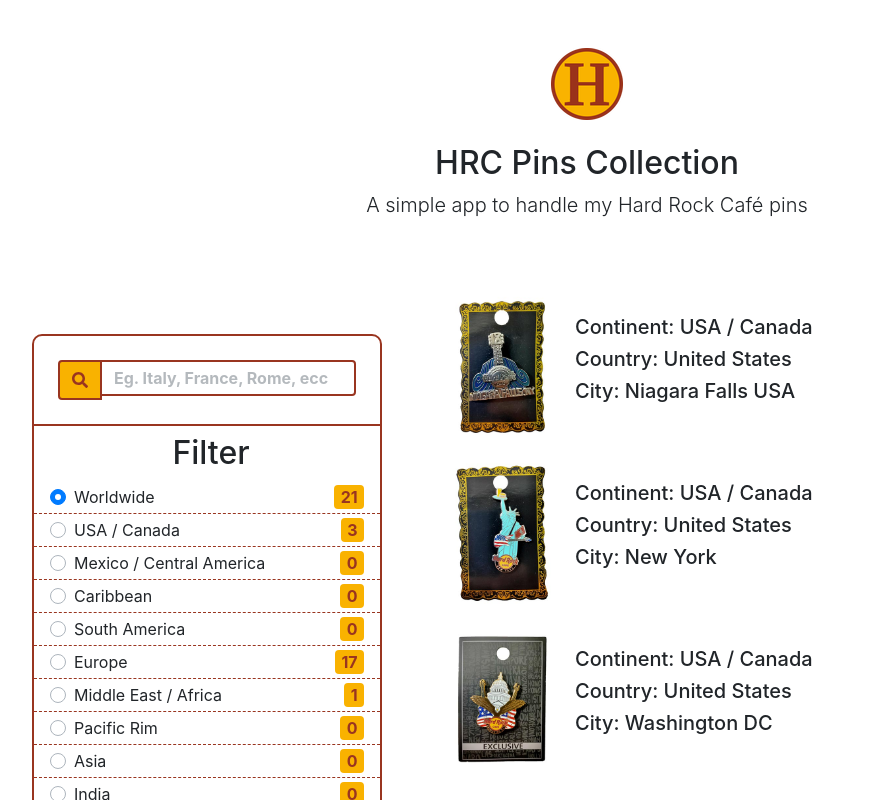
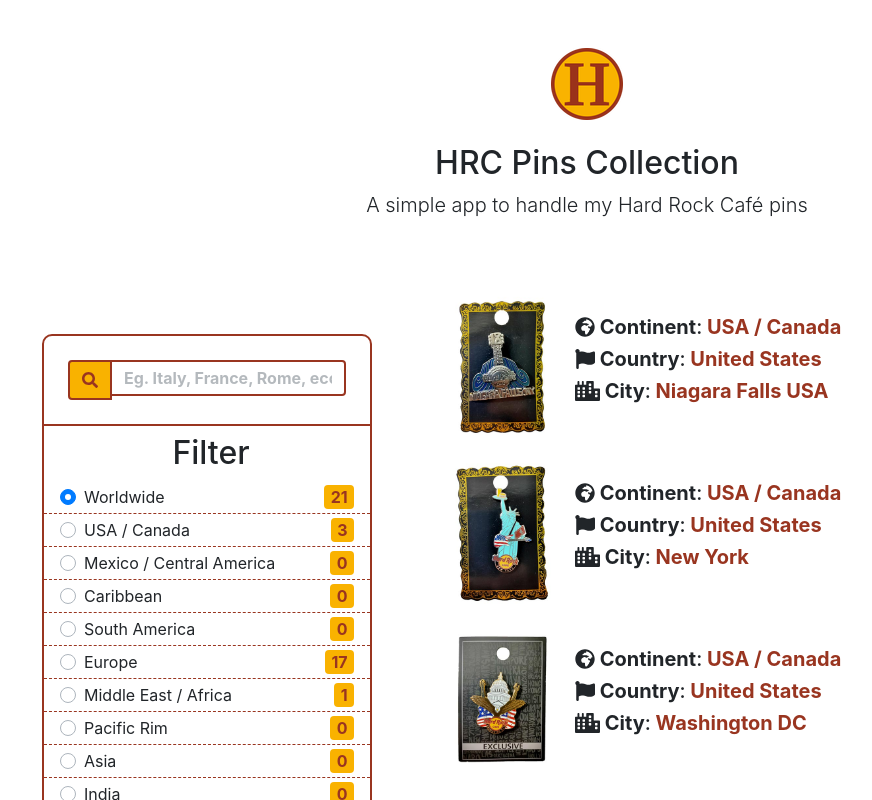
Before and after one commit to yverek/hrc-pins, a React (Create React App) app: page / in a window 1280 px wide. Shown: the top 800 px of the page, without its empty margins (53-925 px from the left). Built offline with nearby package versions, Linux system fonts and the light colour scheme.

Commit message:
Add icons to pin

```diff
--- a/src/App.js
+++ b/src/App.js
@@ -39,7 +39,9 @@
       <div className="App">
         <Container>
           <Header />
+
           <Row className="justify-content-md-center">
+
             <Col md={4} lg={4} className="sidebar sticky-top">
               <Navbar
                 selectedContinent={this.state.selectedContinent}
@@ -47,12 +49,14 @@
                 handleSearch={this.handleSearch}
               />
             </Col>
+
             <Col md={8} lg={8} className="pl-5">
               <Board
                 selectedContinent={this.state.selectedContinent}
                 search={this.state.search}
               />
             </Col>
+
           </Row>
         </Container>
       </div>
--- a/src/components/Board.jsx
+++ b/src/components/Board.jsx
@@ -1,5 +1,5 @@
 import React, { Component } from 'react'
-import Pin from './Pin'
+import { Pin } from './Pin'
 import { PINS } from '../config/constants'
 
 
@@ -7,12 +7,13 @@
   populatePinsList = (selectedContinent) => {
     let pinsList = []
 
-    PINS.map((continent, i) => {
+    PINS.forEach(continent => {
+      // if there are no pins in data structure, we have to skip this cycle otherwise app will give a runtime error
       if(continent.countries !== undefined) {
-        if(this.props.search === "" && (selectedContinent === 'worldwide' || selectedContinent === continent.id)) {
-          continent.countries.map(country => {
-            country.cities.map(city => {
-              return pinsList.push(
+        if(this.props.search === "" && (selectedContinent === 'worldwide' || selectedContinent === continent.id)) { // if user is not searching
+          continent.countries.forEach(country => {
+            country.cities.forEach(city => {
+              pinsList.push(
                 <Pin
                   key={city.id}
                   city={city.name}
@@ -24,14 +25,13 @@
                 />
               )
             })
-            return pinsList
           })
-          return pinsList
-        } else if(this.props.search !== "") {
-          continent.countries.map(country => {
-            country.cities.map(city => {
+        } else if(this.props.search !== "") { // if user is searching
+          continent.countries.forEach(country => {
+            country.cities.forEach(city => {
+              // first we "lowercase" the string and then we check if string that user is looking for is in the country name or in the city name
               if(country.name.toLowerCase().includes(this.props.search.toLowerCase()) || city.name.toLowerCase().includes(this.props.search.toLowerCase())) {
-                return pinsList.push(
+                pinsList.push(
                   <Pin
                     key={city.id}
                     city={city.name}
@@ -44,7 +44,6 @@
                 )
               }
             })
-            return pinsList
           })
         }
       }
@@ -55,7 +54,6 @@
 
   render() {
     return (
-
       <div>
         {this.populatePinsList(this.props.selectedContinent, this.props.search)}
       </div>
--- a/src/components/Navbar.jsx
+++ b/src/components/Navbar.jsx
@@ -29,7 +29,7 @@
 
   render() {
     return (
-      <div className="my-nav sticky-top">
+      <div className="my-nav">
         <div className="text-center py-4 px-4 nav-top">
           <InputGroup>
             <InputGroup.Prepend>
--- a/src/components/Pin.jsx
+++ b/src/components/Pin.jsx
@@ -1,7 +1,66 @@
-import React, { Component } from 'react'
+import React, { useState } from 'react'
 import { Media, Image, Modal, Button } from 'react-bootstrap'
+import { FontAwesomeIcon } from '@fortawesome/react-fontawesome'
+import { faGlobeAfrica, faFlag, faCity } from '@fortawesome/free-solid-svg-icons'
 
 
+export const Pin = (props) => {
+  const [show, handleShow] = useState(0)
+
+  const imgSrc = '/pin_pics/' + props.continent_id + '/' + props.country_id + '/' + props.city_id + '.jpg'
+
+  return(
+    <>
+      <Media className="py-2 align-items-center">
+        <Image
+          width={114}
+          height={150}
+          className="align-self-center mr-3"
+          src={imgSrc}
+          alt={props.city}
+          onClick={() => handleShow(!show)} />
+        <Media.Body>
+          <h5 className="mt-0">
+            <FontAwesomeIcon icon={faGlobeAfrica} />
+            <span className="font-weight-bold"> Continent</span>:
+            <span className="pin-attr"> {props.continent}</span>
+          </h5>
+          <h5 className="mt-0">
+            <FontAwesomeIcon icon={faFlag} />
+            <span className="font-weight-bold"> Country</span>:
+            <span className="pin-attr"> {props.country}</span>
+          </h5>
+          <h5 className="mt-0">
+            <FontAwesomeIcon icon={faCity} />
+            <span className="font-weight-bold"> City</span>:
+            <span className="pin-attr"> {props.city}</span>
+          </h5>
+          <p></p>
+        </Media.Body>
+      </Media>
+      <Modal show={show} onHide={() => handleShow(!show)} centered>
+        <Modal.Header>
+          <Modal.Title>{props.country} - {props.city}</Modal.Title>
+        </Modal.Header>
+
+        <Modal.Body>
+          <Image
+            className="align-self-center mr-3"
+            src={imgSrc}
+            alt={props.city} />
+        </Modal.Body>
+
+        <Modal.Footer>
+          <Button variant="btn my-btn" onClick={() => handleShow(!show)}>Close</Button>
+        </Modal.Footer>
+      </Modal>
+    </>
+  )
+}
+
+// This is the class based equivalent
+
+/*
 class Pin extends Component {
   constructor(props) {
     super(props)
@@ -57,4 +116,4 @@
   }
 }
 
-export default Pin
+export default Pin */
--- a/src/index.css
+++ b/src/index.css
@@ -6,7 +6,7 @@
 */
 
 .sidebar {
-  padding: 50px 15px;
+  padding: 50px 25px;
   width: 350px;
   height: 650px;
 }
@@ -73,6 +73,11 @@
   border-bottom: 2px solid #993520;
 }
 
+.pin-attr {
+  color: #993520;
+  font-weight: bold;
+}
+
 .modal-title {
   margin: 0 auto;
   font-weight: bold;
```
Also changed, not shown: src/components/Header.jsx (+1 -15 lines).
